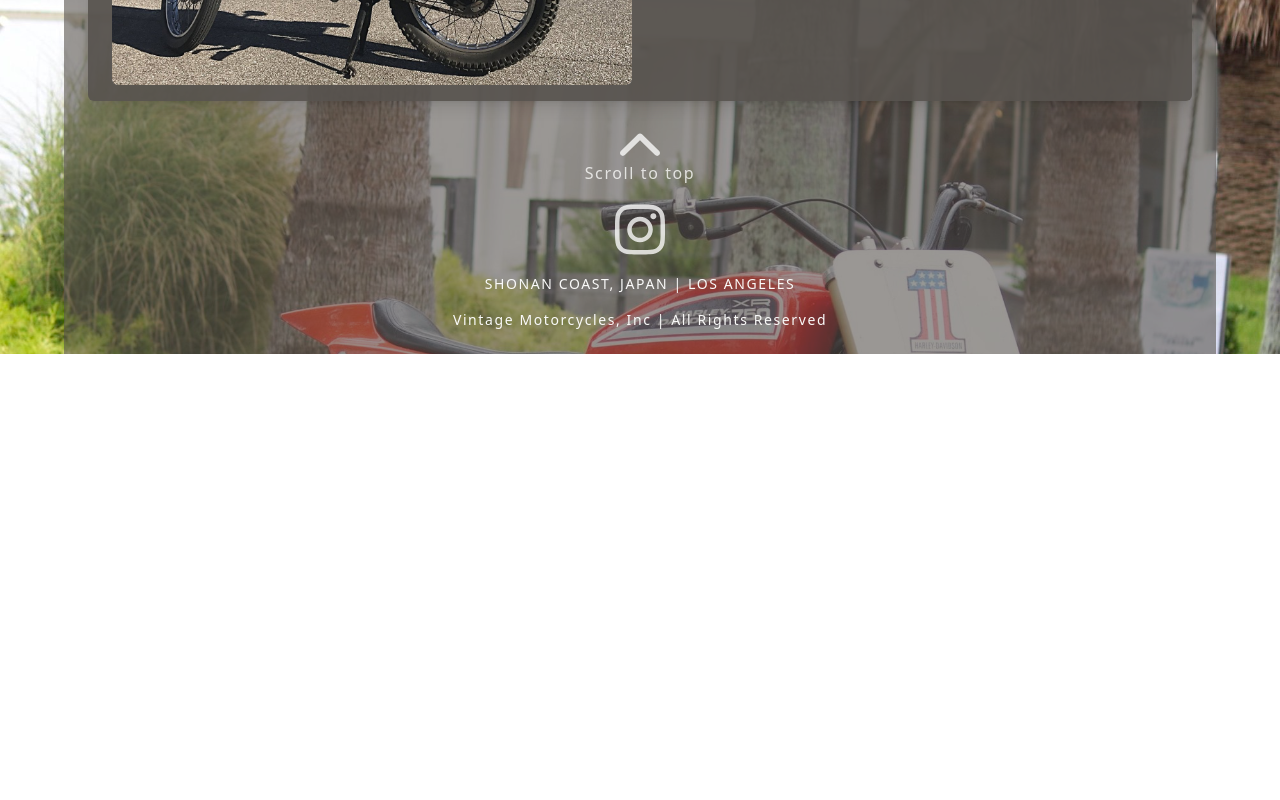
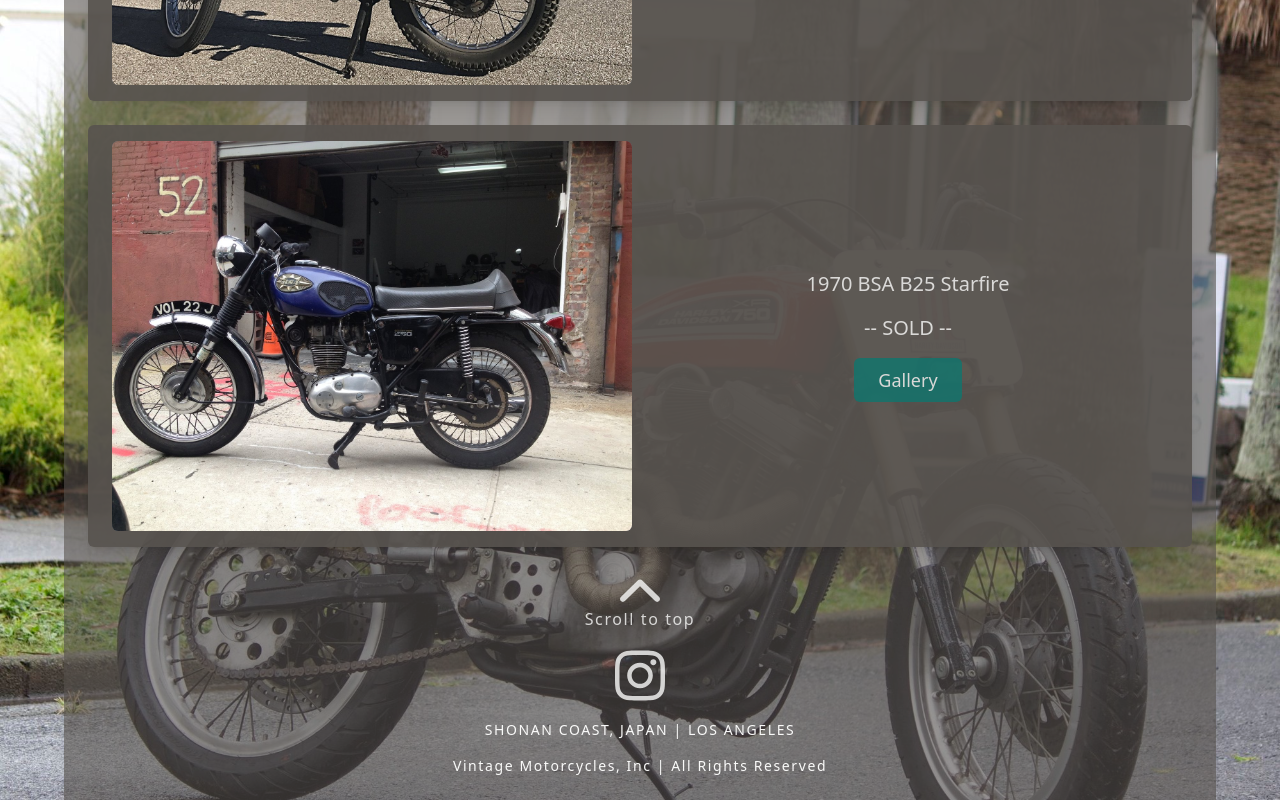
Before and after one commit to jedharwood/NycMotorcycles, a Next.js app: page /sold-archive in a window 1280 px wide. Shown: the part 3276-4076 px from the top of the page. Before the commit the page ends 3630 px from the top, so only its background shows below. Built offline with nearby package versions, Linux system fonts and the light colour scheme.

Commit message:
Bsa Starfire

```diff
--- a/languages/en.json
+++ b/languages/en.json
@@ -166,6 +166,7 @@
   "pg.sold-archive.alt.harley-xr750": "An image of an orange coloured 1970 Harley Davidson XR750",
   "pg.sold-archive.alt.kawasaki-h2": "An image of a purple 1975 Kawasaki H2",
   "pg.sold-archive.alt.suzuki-stinger": "An image of a green 1971 Suzuki T125 Stinger",
+  "pg.sold-archive.alt.bsa-starfire": "An image of an indigo coloured 1970 BSA B25 Starfire",
   "pg.sold-archive.alt": "",
   "pg.sold-archive.gallery-link-button": "Gallery",
   "pg.sold-archive.head.meta.title": "",
@@ -179,5 +180,6 @@
   "pg.sold-archive.card.laverda-750-sfc": "1972 Laverda 750 SFC",
   "pg.sold-archive.card.harley-xr750": "1970 Harley Davidson XR750",
   "pg.sold-archive.card.kawasaki-h2": "1975 Kawasaki H2",
-  "pg.sold-archive.card.suzuki-stinger": "1971 Suzuki T125 Stinger"
+  "pg.sold-archive.card.suzuki-stinger": "1971 Suzuki T125 Stinger",
+  "pg.sold-archive.card.bsa-starfire": "1970 BSA B25 Starfire"
 }
--- /dev/null
+++ b/pages/sold-archive/gallery/bsa-starfire.tsx
@@ -0,0 +1,15 @@
+import { FC } from 'react'
+import { HeadElement } from '@/components/head-element'
+
+const BsaStarfire: FC = () => {
+  return (
+    <>
+      <HeadElement pageTitle="Add to lang file" content="Add to lang file" />
+      <main>
+        <h1>Placeholder gallery page for Bsa Starfire</h1>
+      </main>
+    </>
+  )
+}
+
+export default BsaStarfire
--- a/pages/sold-archive/index.tsx
+++ b/pages/sold-archive/index.tsx
@@ -36,6 +36,7 @@ const SoldArchivePage: FC = () => {
         {buildSoldCard('harleyXr750', 'harley-xr750')}
         {buildSoldCard('kawasakiH2', 'kawasaki-h2')}
         {buildSoldCard('suzukiStinger', 'suzuki-stinger')}
+        {buildSoldCard('bsaStarfire', 'bsa-starfire')}
       </main>
     </>
   )
--- a/public/images/sold-archive/image-catalog.ts
+++ b/public/images/sold-archive/image-catalog.ts
@@ -41,4 +41,10 @@ export const images: ImageCatalog = {
     width: 1500,
     height: 986,
   },
+  bsaStarfire: {
+    imageSrc: '/images/sold-archive/bsa-starfire.jpeg',
+    imageAlt: 'pg.sold-archive.alt.bsa-starfire',
+    width: 1500,
+    height: 1125,
+  },
 }
--- a/utilities/resource-utilities.ts
+++ b/utilities/resource-utilities.ts
@@ -25,4 +25,5 @@ export const galleryRoutes: { [key: string]: string } = {
   harleyXr750: `${gallery}harley-xr750`,
   kawasakiH2: `${gallery}kawasaki-h2`,
   suzukiStinger: `${gallery}suzuki-stinger`,
+  bsaStarfire: `${gallery}bsa-starfire`,
 }
```
Also changed, not shown: public/images/sold-archive/bsa-starfire.jpeg (added).
